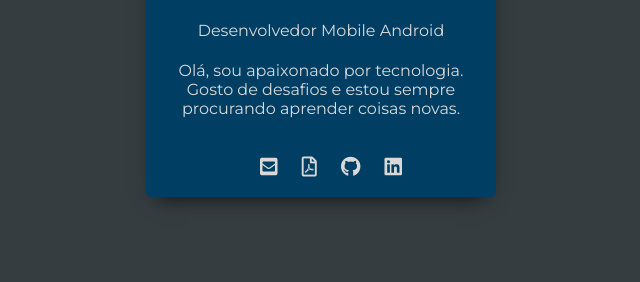
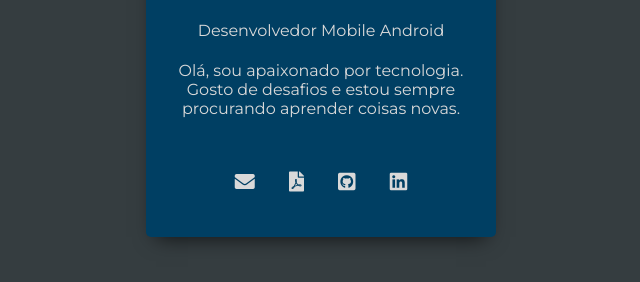
Before and after one commit to adrianoagripino/adrianobr, a plain HTML site: page index.html in a window 1280 px wide. Shown: the part 312-594 px from the top of the page, without its empty margins (319-959 px from the left). Drawn offline with Linux system fonts and the light colour scheme.

Commit message:
Ajuste nos Link's, descrição e css

```diff
--- a/index.html
+++ b/index.html
@@ -19,10 +19,10 @@
     <p class="about">Desenvolvedor Mobile Android</p>
     <p>Olá, sou apaixonado por tecnologia. Gosto de desafios e estou sempre procurando aprender coisas novas.</p><br>
     <!-- Inicio Link's e Contato -->
-    <div>
-      <a href="mailto:contato@adrianobr.com" target="_blank"><i class="fas fa-envelope-square"></i></a>
-      <a href="/pdf/Curriculo.pdf" target="_blank"><i class="far fa-file-pdf"></i></a>
-      <a href="https://github.com/adrianoagripino" target="_blank"><i class="fab fa-github"></i></a>
+    <div class="social-media">
+      <a href="mailto:contato@adrianobr.com" target="_blank"><i class="fas fa-envelope"></i></a>
+      <a href="/pdf/Curriculo.pdf" target="_blank"><i class="fas fa-file-pdf"></i></a>
+      <a href="https://github.com/adrianoagripino" target="_blank"><i class="fab fa-github-square"></i></a>
       <a href="https://www.linkedin.com/in/adrianoagripino/" target="_blank"><i class="fab fa-linkedin"></i></a>
     </div>
     <!-- Final Link's e Contato -->
--- a/style.css
+++ b/style.css
@@ -50,34 +50,42 @@ p {
   line-height: 21px;
 }
 
-.container a:link {
+a {
+  justify-content: center;
+}
+
+a:link {
   color: #D9D9D9;
   text-decoration: none;
 }
 
-.container a:visited {
+a:visited {
   color: #D9D9D9;
   text-decoration: none;
 }
 
-.container a:hover {
+a:hover {
   color: #353D40;
   text-decoration: none;
 }
 
-.container a:active {
+a:active {
   color: #353D40;
   text-decoration: none;
 }
 
-.container i {
-  padding-left: 20px;
+i {
+  padding: 15px;
   font-size: 20px;
-  margin-bottom: 20px;
+  margin-bottom: 30px;
   cursor: pointer;
   transition: .5s;
 }
 
-.container i:hover {
+i:hover {
   color: #F2B138;
 }
+
+.social-media {
+  justify-content: center;
+}
```
